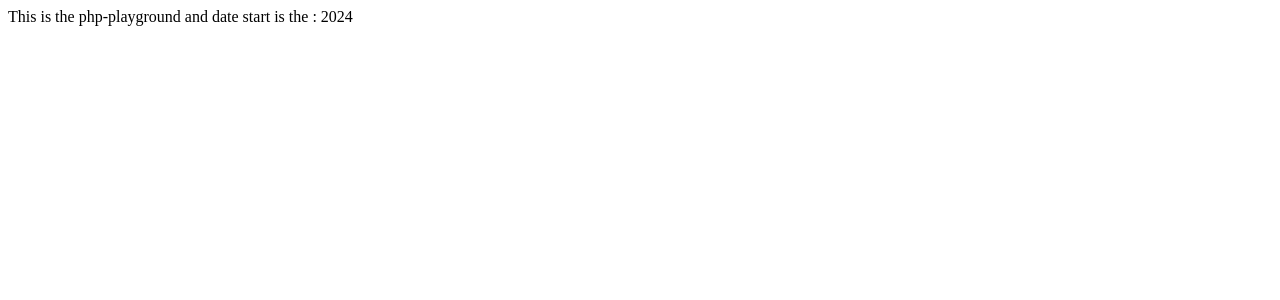
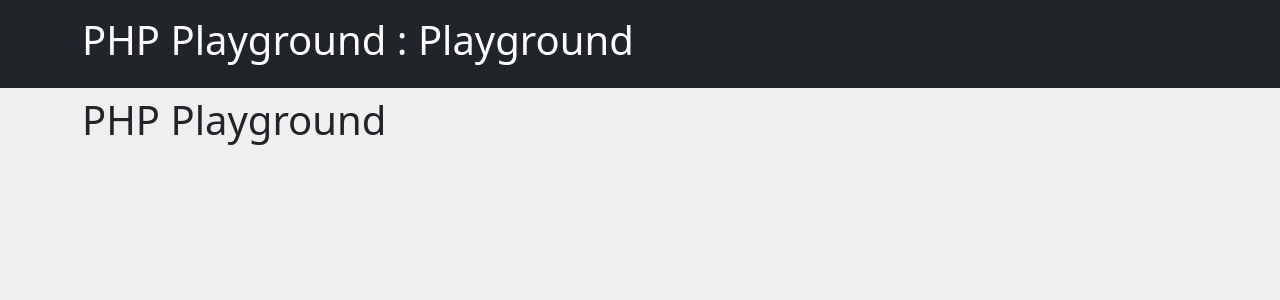
Before and after one commit to pradipchaudhary/php-playground, a PHP site: page / in a window 1280 px wide. Shown: the top 300 px of the page. Run offline with PHP 8.4, Linux system fonts and the light colour scheme.

Commit message:
ℹ️ Add basic info section in PHP with multiple comments

```diff
--- /dev/null
+++ b/assets/css/style.css
@@ -0,0 +1,12 @@
+/* Import Google Font */
+@import url("https://fonts.googleapis.com/css2?family=Roboto:ital,wght@0,100;0,300;0,400;0,500;0,700;0,900;1,100;1,300;1,400;1,500;1,700;1,900&display=swap");
+
+* {
+   margin: 0;
+   padding: 0;
+   box-sizing: border-box;
+}
+
+body {
+   background: #efefef;
+}
--- /dev/null
+++ b/inc/footer.php
@@ -0,0 +1,26 @@
+<?php
+/*
+======================================
+Author: Pradip Chaudhary
+Date: March 6, 2024
+Course: PHP Web Development
+======================================
+*/
+
+// Author Information
+/*
+Author: Pradip Chaudhary
+Email: chaudharypradip678@gmail.com
+Website: http://www.yourwebsite.com
+*/
+
+// Additional Notes
+/*
+- This script is part of the PHP Playground section.
+*/
+?>
+
+
+</body>
+
+</html>
--- /dev/null
+++ b/inc/header.php
@@ -0,0 +1,45 @@
+<?php
+/*
+======================================
+Author: Pradip Chaudhary
+Date: March 6, 2024
+Course: PHP Web Development
+======================================
+*/
+
+// Author Information
+/*
+Author: Pradip Chaudhary
+Email: chaudharypradip678@gmail.com
+Website: http://www.yourwebsite.com
+*/
+
+// Additional Notes
+/*
+- This script is part of the PHP Playground section.
+*/
+?>
+<!DOCTYPE html>
+<html lang="en">
+
+<head>
+    <meta charset="UTF-8">
+    <meta name="viewport" content="width=device-width, initial-scale=1.0">
+    <title>PHP Playground :
+        <?php echo $title ?>
+    </title>
+    <!-- Bootstrap stylesheet link -->
+    <link href="https://cdn.jsdelivr.net/npm/bootstrap@5.3.3/dist/css/bootstrap.min.css" rel="stylesheet"
+        integrity="sha384-QWTKZyjpPEjISv5WaRU9OFeRpok6YctnYmDr5pNlyT2bRjXh0JMhjY6hW+ALEwIH" crossorigin="anonymous">
+
+    <link rel="stylesheet" href="./assets/css/style.css">
+</head>
+<header id="header" class="header p-3 mb-2 bg-dark text-white">
+    <div class="container">
+        <h1 class="header-title"> PHP Playground :
+            <?php echo $title; ?>
+        </h1>
+    </div>
+</header>
+
+<body>
--- a/index.php
+++ b/index.php
@@ -1,12 +1,51 @@
+<?php
+/*
+======================================
+Author: Pradip Chaudhary
+Date: March 6, 2024
+Course: PHP Web Development
+Email: chaudharypradip678@gmail.com
+Website: http://www.yourwebsite.com
+======================================
+*/
+
+// Additional Notes
+/*
+- This script is part of the PHP Playground section.
+*/
+$title = "Playground";
+// Header includes templates
+include_once("./inc/header.php");
+
+$title = "php-playground";
+$startDate = 2024;
+
+// Database connection
+// $conn = new mysqli("localhost", "username", "password", "database");
+$conn = new mysqli("localhost", "root", "", "php-playground_db");
+
+if (!$conn) {
+    echo "No connection";
+
+}
+?>
+
+
+<?php
+// Output container
+?>
+<main class="main" id="main">
+    <div class="container">
+        <?php
+
+        echo "<h1>  PHP Playground </h1>";
+
+        ?>
+    </div>
+</main>
+
+
 <?php
 
-
-$title = "php-playground";
-$date = 2024;
-
-
-echo "This is the $title and date start is the : $date"
-
-
-
-    ?>
+// Include Footer Section
+include_once("./inc/footer.php");
```
Also changed, not shown: form/form.php (added, +20 -0 lines).
